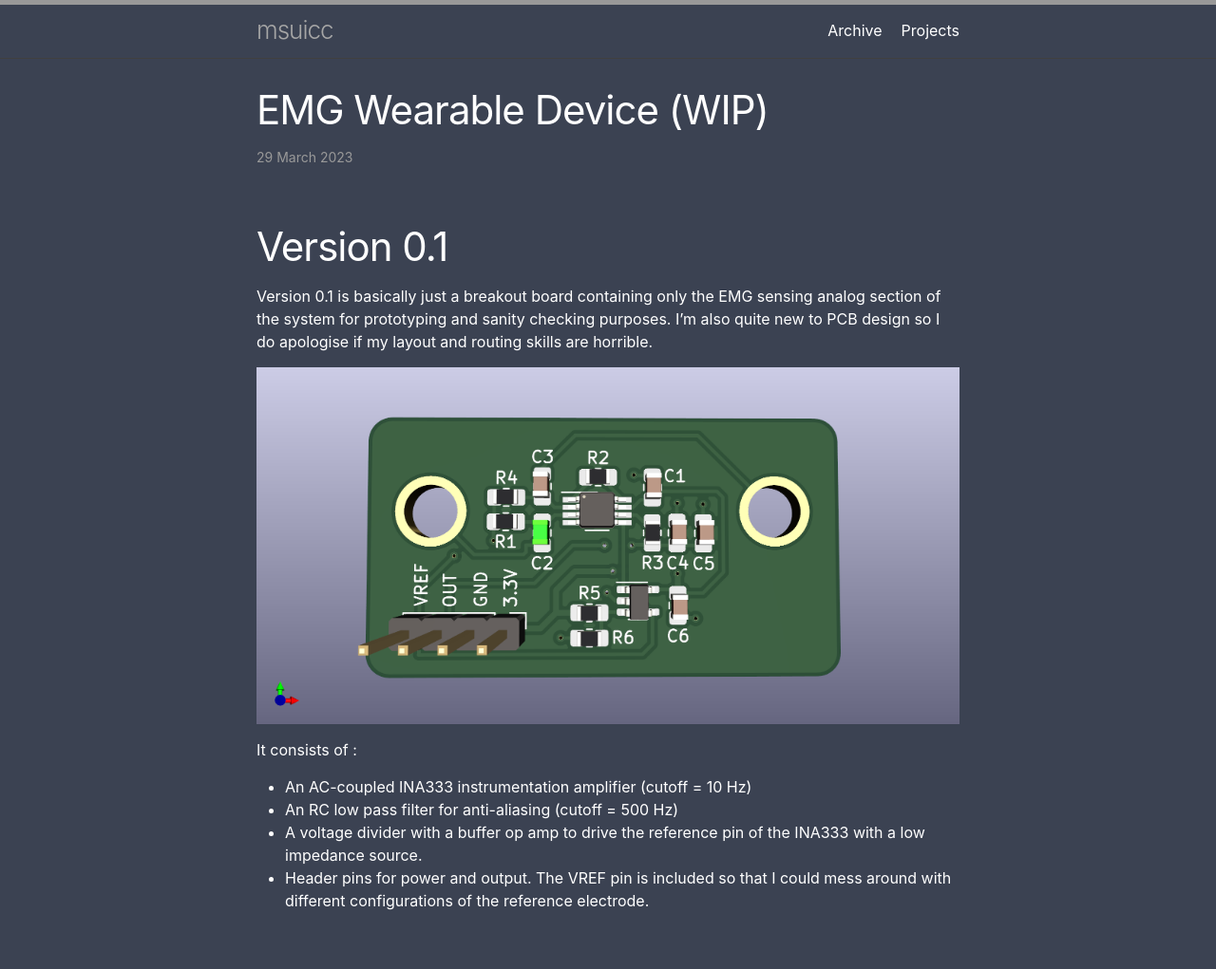
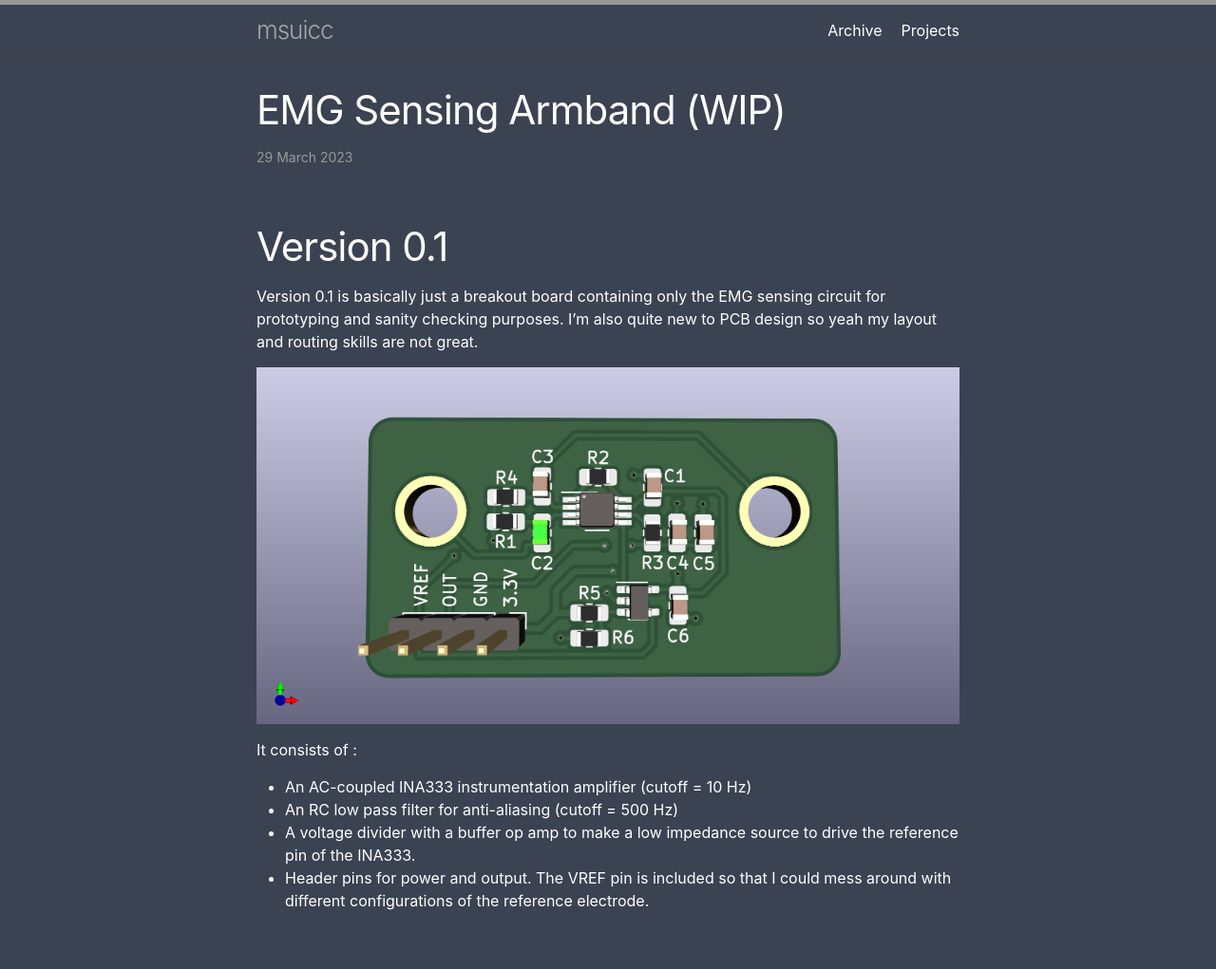
Before and after one commit to kw-ch/kw-ch.github.io, a Jekyll site: the page built from _projects/EMG Wearable Device (WIP).md, in a window 1280 px wide. Shown: the whole page at 95% size. Built offline with Jekyll 4.4.1, drawn with Linux system fonts in a browser that asks for light colours.

Commit message:
Minor edits to EMG project

```diff
--- a/_projects/EMG Wearable Device (WIP).md
+++ b/_projects/EMG Wearable Device (WIP).md
@@ -1,16 +1,16 @@
 ---
-title: EMG Wearable Device (WIP)
-description: A wearable device with an EMG sensing circuits and an IMU for motion capture.
+title: EMG Sensing Armband (WIP)
+description: An armband with an EMG sensing circuit and IMU for motion capture.
 layout: post
 ---
 
 # Version 0.1
-Version 0.1 is basically just a breakout board containing only the EMG sensing analog section of the system for prototyping and sanity checking purposes. I'm also quite new to PCB design so I do apologise if my layout and routing skills are horrible.
+Version 0.1 is basically just a breakout board containing only the EMG sensing circuit for prototyping and sanity checking purposes. I'm also quite new to PCB design so yeah my layout and routing skills are not great.
 
 ![image](/assets/v0.1.png)
 
 It consists of :
 - An AC-coupled INA333 instrumentation amplifier (cutoff = 10 Hz)
 - An RC low pass filter for anti-aliasing (cutoff = 500 Hz)
-- A voltage divider with a buffer op amp to drive the reference pin of the INA333 with a low impedance source.
+- A voltage divider with a buffer op amp to make a low impedance source to drive the reference pin of the INA333.
 - Header pins for power and output. The VREF pin is included so that I could mess around with different configurations of the reference electrode.
```
